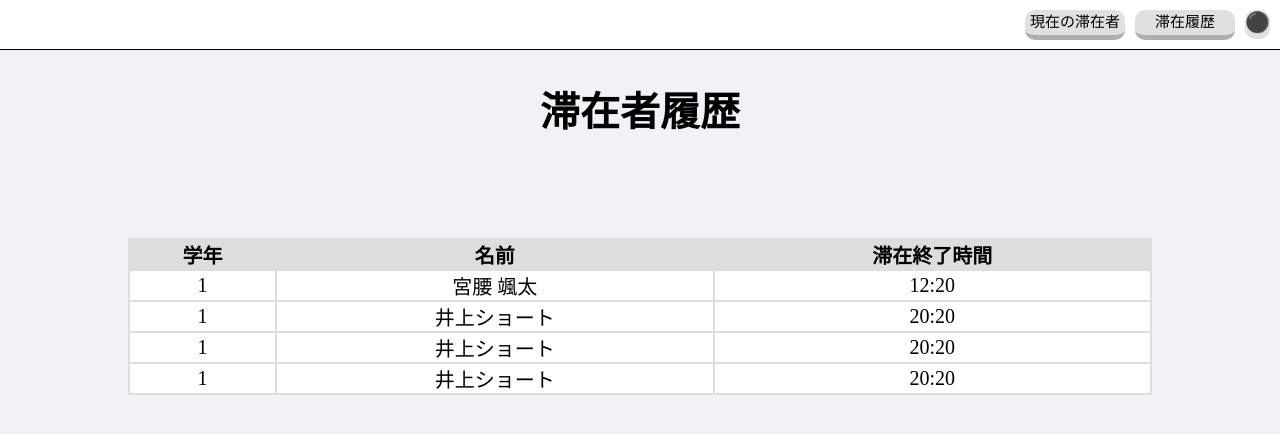
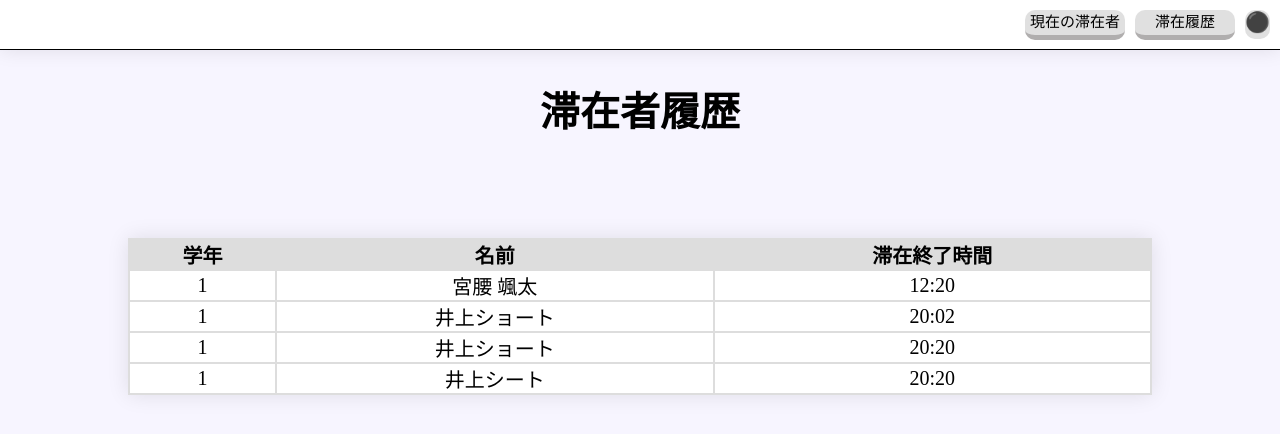
Before and after one commit to SystemEngineeringTeam/staywatch_front, a SvelteKit app: page /history in a window 1280 px wide. Shown: the top 434 px of the page. Built offline with nearby package versions, Linux system fonts and the light colour scheme.

Commit message:
add: jsonファイルからデータを受け取れるようにした

```diff
--- a/src/ component/bace/Header.svelte
+++ b/src/ component/bace/Header.svelte
@@ -17,6 +17,7 @@
 
 <style lang="scss">
   .adpage {
+    box-shadow: 0px 0px 20px rgba(3, 3, 3, 0.1);
     border-bottom: 1px solid #000000;
     position:fixed;
     top:0%;
--- a/src/ component/page/adoministrator.svelte
+++ b/src/ component/page/adoministrator.svelte
@@ -93,6 +93,7 @@
     }
     .page {
       .add {
+        box-shadow: 0px 0px 20px rgba(3, 3, 3, 0.1);
         background-color: white;
         margin-top: 80px;
         margin-left: 5%;
@@ -160,6 +161,7 @@
         }
       }
       .list {
+        box-shadow: 0px 0px 20px rgba(3, 3, 3, 0.1);
         margin-top: 80px;
         margin-left: 5%;
         margin-right: 5%;
@@ -189,6 +191,7 @@
       .page {
         display: flex;
         .add {
+          box-shadow: 0px 0px 20px rgba(3, 3, 3, 0.1);
           margin-top: 80px;
           margin-left: 5%;
           width: 90%;
--- a/src/ component/page/log.svelte
+++ b/src/ component/page/log.svelte
@@ -29,6 +29,7 @@
       margin-top: 100px;
       margin-left: 10%;
       background-color: #dddddd;
+      box-shadow: 0px 0px 20px rgba(3, 3, 3, 0.1);
       thead {
         tr {
           th {
--- a/src/ component/page/stay.svelte
+++ b/src/ component/page/stay.svelte
@@ -25,6 +25,7 @@
       margin-top: 100px;
       margin-left: 10%;
       background-color: #dddddd;
+      box-shadow: 0px 0px 20px rgba(3, 3, 3, 0.1);
 
       th {
         font-size: 20px;
--- a/src/ component/ui/logBody.svelte
+++ b/src/ component/ui/logBody.svelte
@@ -1,32 +1,13 @@
 <script lang="ts">
   import type { Stayers } from '../../type';
-    const stayersRes: Stayers = {
-      stayers: [
-        {
-          name: '宮腰 颯太',
-          grade: '1',
-          startTime: '12:20'
-        },
-        {
-          name: '井上ショート',
-          grade: '1',
-          startTime: '20:20'
-        },
-        {
-          name: '井上ショート',
-          grade: '1',
-          startTime: '20:20'
-        },
-        {
-          name: '井上ショート',
-          grade: '1',
-          startTime: '20:20'
-        }
-      ]
-    };
+  import stayersRes from "./logData.json";
+
+
+
 </script>
 
 <tbody>
+  {#if stayersRes.stayers.length > 0}
     {#each stayersRes.stayers as stayer}
       <tr>
         <td class="grade">{stayer.grade}</td>
@@ -34,29 +15,31 @@
         <td class="time">{stayer.startTime}</td>
       </tr>
     {/each}
+  {:else}
+    <tr>
+      <td colspan="3">誰もいません</td>
+    </tr>
+  {/if}
 </tbody>
 
 <style lang=scss>
-    tbody{
+  tbody {
     background-color: white;
-      width:100%;
-      margin-left:100%;
-      margin-right:0%;
-      border-spacing:10px;
-      tr{
-        .grade{
-          text-align:center;
-          margin-left:10%;
-          font-size:20px;
+    width: 100%;
+    border-spacing: 10px;
+
+    tr {
+      .grade {
+        text-align: center;
+        font-size: 20px;
       }
-        .name{
-          text-align:center;
-          font-size:20px;
-
+      .name {
+        text-align: center;
+        font-size: 20px;
       }
-        .time{
-          text-align:center;
-          font-size:20px;
+      .time {
+        text-align: center;
+        font-size: 20px;
       }
     }
   }
--- /dev/null
+++ b/src/ component/ui/logData.json
@@ -0,0 +1,24 @@
+{
+  "stayers": [
+    {
+      "name": "宮腰 颯太",
+      "grade": "1",
+      "startTime": "12:20"
+    },
+    {
+      "name": "井上ショート",
+      "grade": "1",
+      "startTime": "20:02"
+    },
+    {
+      "name": "井上ショート",
+      "grade": "1",
+      "startTime": "20:20"
+    },
+    {
+      "name": "井上シート",
+      "grade": "1",
+      "startTime": "20:20"
+    }
+  ]
+}
--- a/src/styles.css
+++ b/src/styles.css
@@ -6,5 +6,5 @@
 
 :root {
   font-size: 10px;
-  background-color: rgb(242, 241, 248);
+  background-color: rgb(247, 245, 255);
 }
```
Also changed, not shown: src/ component/ui/stayData.json (added, +24 -0 lines), src/ component/ui/stayersBody.svelte (+3 -24 lines). Lines whose indentation alone changed are shown as unchanged.
